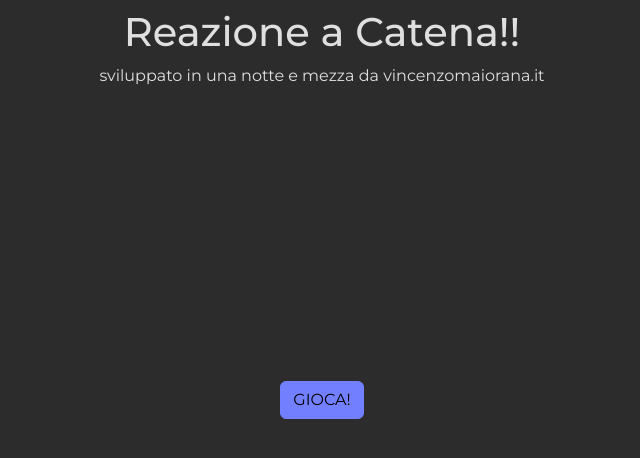
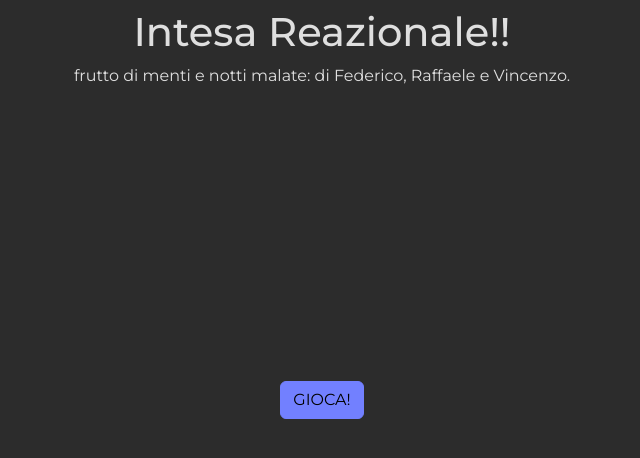
Before and after one commit to maioranav/reazione, a React (Create React App) app: page / in a window 1280 px wide. Shown: the top 458 px of the page, without its empty margins (318-958 px from the left). Built offline with nearby package versions, Linux system fonts and the light colour scheme.

Commit message:
copyright checks

```diff
--- a/public/index.html
+++ b/public/index.html
@@ -4,19 +4,19 @@
 <head>
   <meta charset="utf-8" />
   <link rel="icon" href="%PUBLIC_URL%/favicon.ico" />
-  <meta name="description" content="Web site created using create-react-app" />
+  <meta name="description" content="Gioco ispirato al programma Reazione a Catena di Rai1" />
   <link rel="apple-touch-icon" href="%PUBLIC_URL%/logo192.png" />
   <link rel="manifest" href="%PUBLIC_URL%/manifest.json" />
   <meta name="mobile-web-app-capable" content="yes">
   <meta name="apple-mobile-web-app-capable" content="yes">
-  <meta name="application-name" content="Reazione a Catena!">
-  <meta name="apple-mobile-web-app-title" content="Reazione a Catena!">
+  <meta name="application-name" content="Intesa Reazionale!">
+  <meta name="apple-mobile-web-app-title" content="Intesa Reazionale!">
   <meta name="theme-color" content="#2c2c2c">
   <meta name="msapplication-navbutton-color" content="#2c2c2c">
   <meta name="apple-mobile-web-app-status-bar-style" content="black-translucent">
   <meta name="msapplication-starturl" content="/">
   <meta name="viewport" content="width=device-width, initial-scale=1, shrink-to-fit=no">
-  <title>Reazione a Catena!</title>
+  <title>Intesa Reazionale!</title>
 </head>
 
 <body style="overflow-x: hidden;">
--- a/src/App.tsx
+++ b/src/App.tsx
@@ -12,7 +12,7 @@ function App() {
     const words = Object.values(dictionary.dictionary);
     const shuffledWords = words.sort(() => 0.5 - Math.random());
     const selectedWords = shuffledWords.slice(0, Number(process.env.REACT_APP_MAX_WORDS)); // TODO: change to max value needed
-    console.warn("Rigenero le parole!", selectedWords);
+    console.warn("Rigenero le parole!");
     setWords(selectedWords);
   };
 
@@ -23,8 +23,8 @@ function App() {
   return (
     <div className="App">
       <header>
-        <h1 className="text-center my-2">Reazione a Catena!!</h1>
-        <p className="text-center my-2">sviluppato in una notte e mezza da vincenzomaiorana.it</p>
+        <h1 className="text-center my-2">Intesa Reazionale!!</h1>
+        <p className="text-center my-2">frutto di menti e notti malate: di Federico, Raffaele e Vincenzo.</p>
       </header>
       <main>{pathname === "/play" ? <Scoreboard words={words} /> : <Outlet />}</main>
     </div>
```
Also changed, not shown: public/manifest.json.
